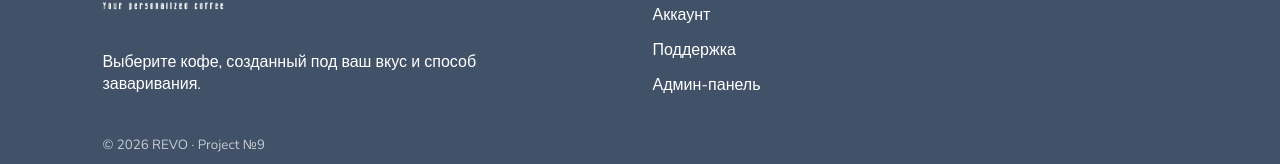
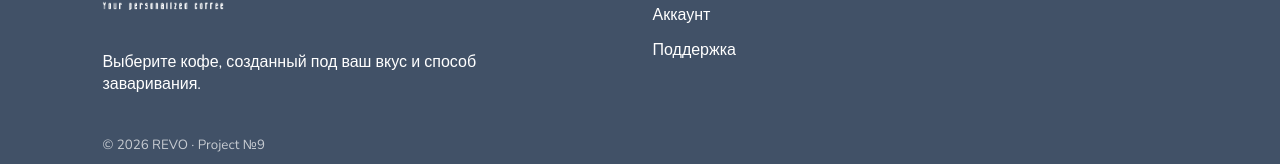
Before and after one commit to vasiliy2197463-jpg/revo-project-9, a React (Vite) app: page / in a window 1280 px wide. Shown: the part 3697-3861 px from the top of the page. Built offline with nearby package versions, Linux system fonts and the light colour scheme.

Commit message:
Hide admin link from public footer

```diff
--- a/src/main.jsx
+++ b/src/main.jsx
@@ -358,7 +358,6 @@
         <Link to="/catalog">{t.catalog}</Link>
         <Link to="/account">{t.account}</Link>
         <Link to="/support">{t.support}</Link>
-        <Link to="/admin">{t.admin}</Link>
       </div>
       <small>© 2026 REVO · Project №9</small>
     </footer>
```
